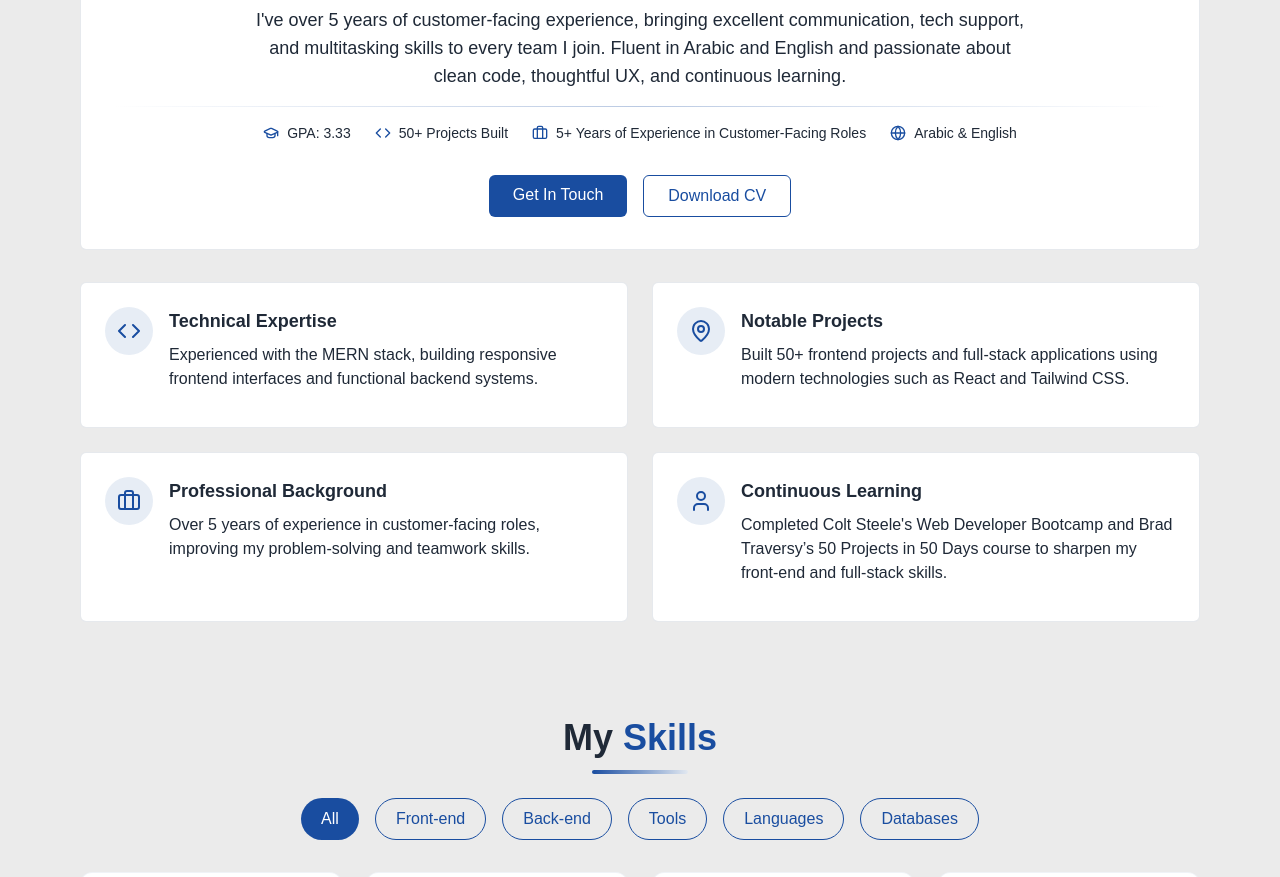
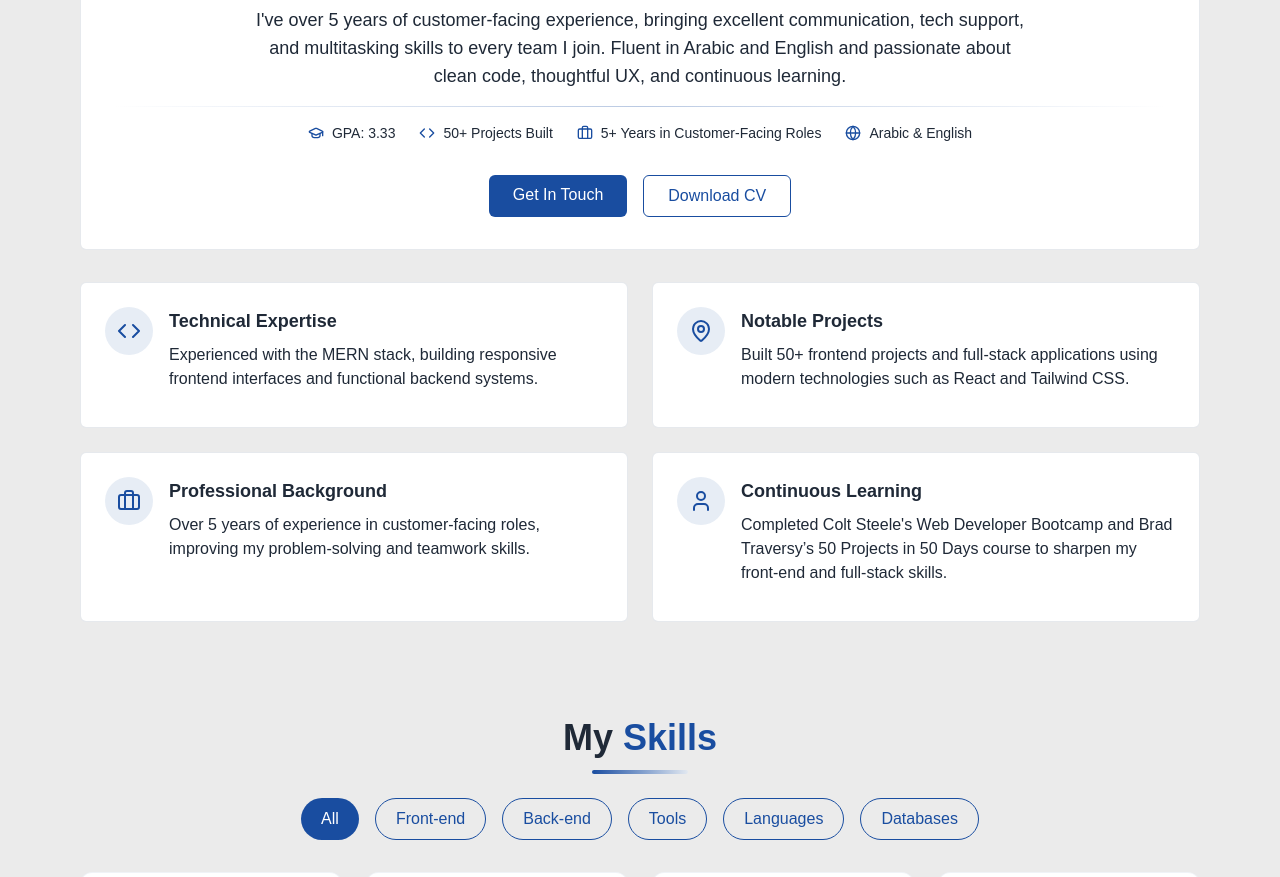
Before and after one commit to MahmoudMa2002/Mahmoud_Portfolio, a React (Vite) app: page / in a window 1280 px wide. Shown: the part 1200-2077 px from the top of the page. Built offline with nearby package versions, Linux system fonts and the light colour scheme.

Commit message:
Previous change didnt look right

```diff
--- a/src/components/AboutSection.jsx
+++ b/src/components/AboutSection.jsx
@@ -33,7 +33,7 @@ export default function AboutSection() {
                         </div>
                         <div className="flex items-center gap-2 text-sm">
                             <Briefcase className="h-4 w-4 text-primary" />
-                            <span>5+ Years of Experience in Customer-Facing Roles</span>
+                            <span>5+ Years in Customer-Facing Roles</span>
                         </div>
                         <div className="flex items-center gap-2 text-sm">
                             <Globe className="h-4 w-4 text-primary" />
```
